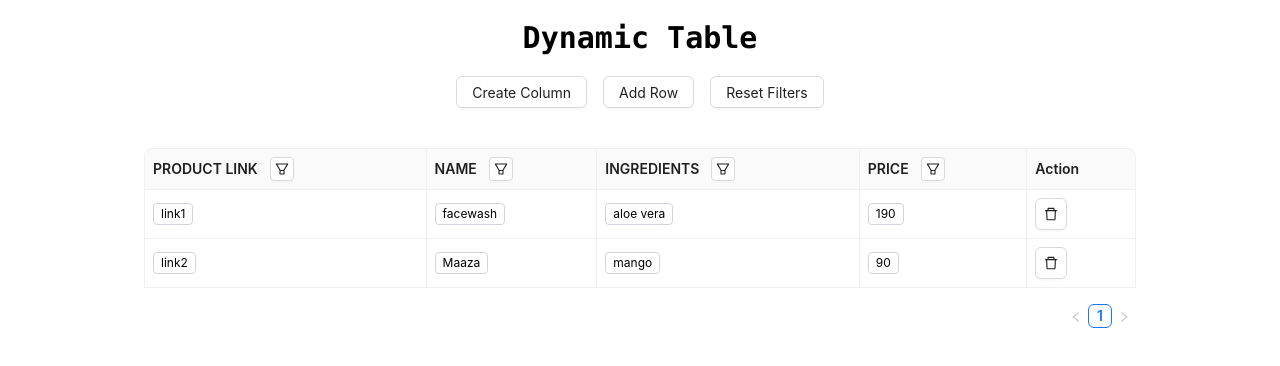
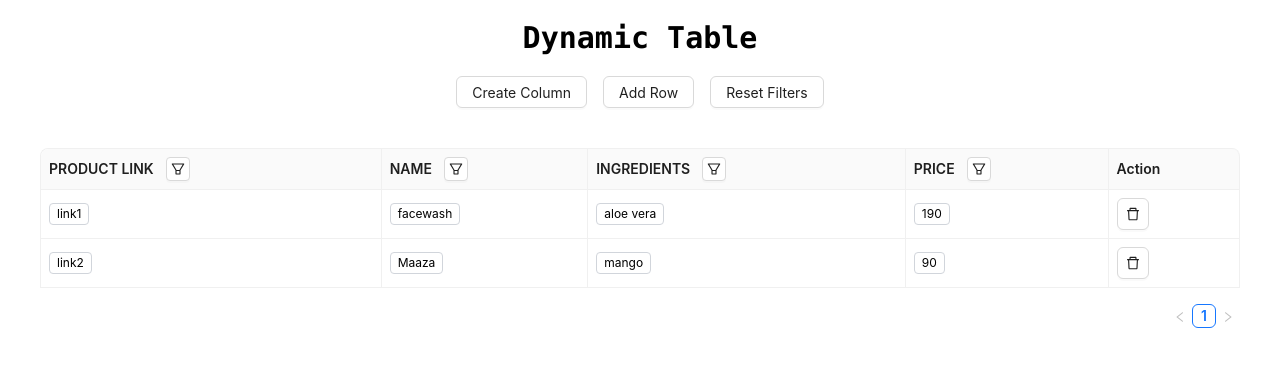
Before and after one commit to ucantbe-jagmeet/dynamic-table, a Next.js app: page / in a window 1280 px wide. Shown: the top 366 px of the page. Built offline with nearby package versions, Linux system fonts and the light colour scheme.

Commit message:
table width fixes

```diff
--- a/src/components/DynamicTable.tsx
+++ b/src/components/DynamicTable.tsx
@@ -177,7 +177,7 @@ const DynamicTable: React.FC = () => {
             ]}
             dataSource={rows}
             pagination={{ pageSize: 10 }}
-            className="w-full lg:px-20 px-10 overflow-auto max-w-6xl"
+            className="w-full px-10 overflow-auto max-w-8xl"
             tableLayout="auto"
             size="small"
             bordered
```
